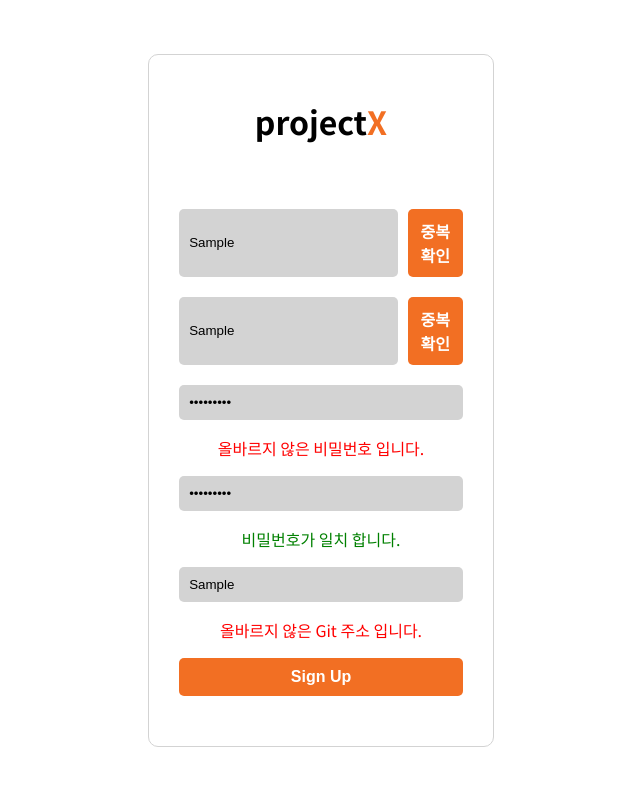
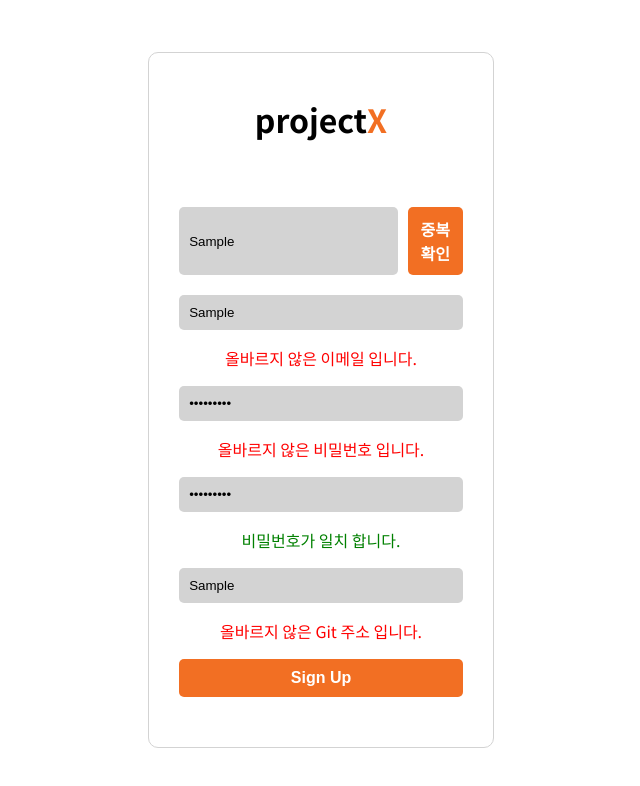
Before and after one commit to CHOIIS829/ProjectX, a React (Create React App) app in the folder frontend/: page /signUp in a window 1280 px wide. Both pictures are taken after typing "Sample", "Sample", "Sample123", "Sample123", "Sample" into the empty fields and a click on the button "중복 확인". Shown: the top 786 px of the page, without its empty margins (319-959 px from the left). Built offline with nearby package versions, Linux system fonts and the light colour scheme.

Commit message:
회원가입 이메일 버튼 제거

```diff
--- a/frontend/src/components/signup/signUpContainer.js
+++ b/frontend/src/components/signup/signUpContainer.js
@@ -71,8 +71,9 @@ const FormContainers = styled.div`
     }
 `;
 
+const emailRegex = /^[^\s@]+@[^\s@]+\.[^\s@]+$/;
 const passwordRegex = /^(?=.*[a-z])(?=.*[A-Z])(?=.*\d)(?=.*[@$!%*?&])[A-Za-z\d@$!%*?&]{8,}$/;
-const gitUrlRegex = /^(https:\/\/|git@)(github\.com|bitbucket\.org|gitlab\.com)[:\/][\w.-]+\/[\w.-]+(\.git)?$/;
+const gitUrlRegex = /^https:\/\/github\.com\/[\w-]+$/;
 
 export const SignUpContainer = () => {
     const [id, setId] = useState("");
@@ -87,6 +88,7 @@ export const SignUpContainer = () => {
     const [passwordCheckValidation, setPasswordCheckValidation] = useState(false);
     const [telCheckValidation, setTelCheckValidation] = useState(false);
     const [gitUrlValidation, setGitUrlValidation] = useState(false);
+    const [emailBlurred, setEmailBlurred] = useState(false);
     const [passwordBlurred, setPasswordBlurred] = useState(false);
     const [passwordCheckBlurred, setPasswordCheckBlurred] = useState(false);
     const [gitUrlBlurred, setGitUrlBlurred] = useState(false);
@@ -101,6 +103,12 @@ export const SignUpContainer = () => {
         const value = e.target.value;
         setPasswordCheck(value);
         setPasswordCheckValidation(value === password);
+    };
+
+    const handleEmailChange = (e) => {
+        const value = e.target.value;
+        setEmail(value);
+        setEmailValidation(emailRegex.test(value));
     };
 
     const handleGitUrlChange = (e) => {
@@ -126,10 +134,18 @@ export const SignUpContainer = () => {
                 <input type="text" placeholder="아이디를 입력하세요." />
                 <button>중복 확인</button>
             </FormContainers>
-            <FormContainers>
-                <input type="text" placeholder="이메일 입력하세요." />
-                <button>중복 확인</button>
-            </FormContainers>
+            <input
+                type="text"
+                placeholder="이메일 입력하세요."
+                value={email}
+                onChange={handleEmailChange}
+                onBlur={(e) => handleBlur(e, setEmailBlurred)}
+            />
+            {emailBlurred && (
+                emailValidation ?
+                <p style={{ color: 'green' }}>올바른 이메일 입니다.</p> :
+                <p style={{ color: 'red' }}>올바르지 않은 이메일 입니다.</p>
+            )}
             <input
                 type="password"
                 placeholder="비밀번호를 입력하세요."
```
